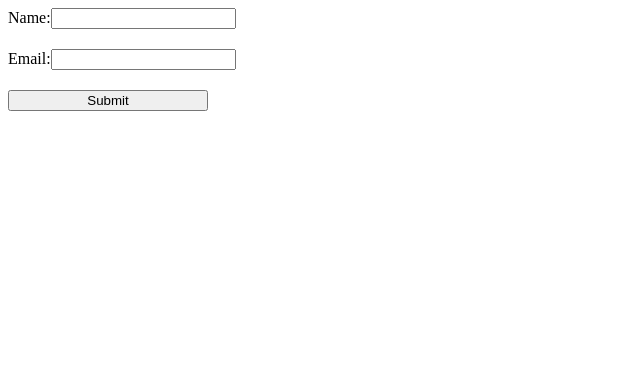
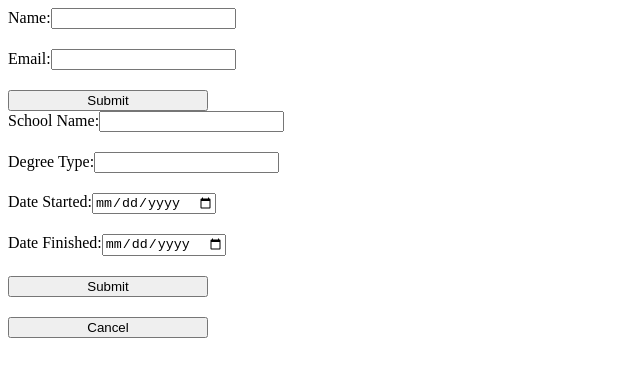
Before and after one commit to mikerachman1/cv-application, a React (Create React App) app: page / in a window 1280 px wide. Shown: the top 376 px of the page, without its empty margins (0-640 px from the left). Built offline with nearby package versions, Linux system fonts and the light colour scheme.

Commit message:
added education section

```diff
--- a/package.json
+++ b/package.json
@@ -9,6 +9,7 @@
     "react": "^18.2.0",
     "react-dom": "^18.2.0",
     "react-scripts": "5.0.1",
+    "uniqid": "^5.4.0",
     "web-vitals": "^2.1.4"
   },
   "scripts": {
--- a/src/App.js
+++ b/src/App.js
@@ -1,8 +1,12 @@
 import General from "./components/General";
+import Education from "./components/Education";
 
 function App() {
   return (
-    <General />
+    <div>
+      <General />
+      <Education />
+    </div>
   );
 }
 
--- /dev/null
+++ b/src/components/Education.js
@@ -0,0 +1,167 @@
+import React, { Component } from "react";
+import uniqid from "uniqid";
+
+class Education extends Component {
+  constructor() {
+    super();
+    this.state = {
+      schoolInfo: {
+        name: '',
+        title: '',
+        dateFrom: '',
+        dateTo: '',
+        id: uniqid(),
+      },
+      schools: [],
+      formActive: true,
+    };
+  };
+
+  toggleForm = () => {
+    this.state.formActive ?
+      this.setState({
+        formActive: false,
+      })
+    :
+      this.setState({
+        formActive: true,
+      })
+  };
+
+  handleNameChange = (e) => {
+    this.setState({
+      schoolInfo : {
+        name: e.target.value,
+        id: this.state.schoolInfo.id,
+        title: this.state.schoolInfo.title,
+        dateFrom: this.state.schoolInfo.dateFrom,
+        dateTo: this.state.schoolInfo.dateTo,
+      }
+    });
+  };
+
+  handleTitleChange = (e) => {
+    this.setState({
+      schoolInfo : {
+        title: e.target.value,
+        id: this.state.schoolInfo.id,
+        dateFrom: this.state.schoolInfo.dateFrom,
+        dateTo: this.state.schoolInfo.dateTo,
+        name: this.state.schoolInfo.name,
+      }
+    });
+  };
+
+  handleDateFromChange = (e) => {
+    this.setState({
+      schoolInfo : {
+        dateFrom: e.target.value,
+        id: this.state.schoolInfo.id,
+        title: this.state.schoolInfo.title,
+        dateTo: this.state.schoolInfo.dateTo,
+        name: this.state.schoolInfo.name,
+      }
+    });
+  };
+
+  handleDateToChange = (e) => {
+    this.setState({
+      schoolInfo : {
+        dateTo: e.target.value,
+        id: this.state.schoolInfo.id,
+        title: this.state.schoolInfo.title,
+        dateFrom: this.state.schoolInfo.dateFrom,
+        name: this.state.schoolInfo.name,
+      }
+    });
+  };
+
+  onSubmit = (e) => {
+    e.preventDefault();
+    this.setState({
+      schools: this.state.schools.concat(this.state.schoolInfo),
+      schoolInfo: {
+        name: '',
+        title: '',
+        dateFrom: '',
+        dateTo: '',
+        id: uniqid(),
+      },
+    });
+    this.toggleForm();
+  };
+
+  deleteSchool = (i) => {
+    this.setState({
+      schools: this.state.schools.filter(school => school !== this.state.schools[i]),
+    })
+  }
+
+  render() {
+    const { schoolInfo, schools, formActive } = this.state;
+    return(
+      <div id="education">
+        {formActive ?
+        <form>
+          <label htmlFor="school-name">
+            School Name:
+            <input
+              id="school-name"
+              type="text"
+              value={schoolInfo.name}
+              onChange={this.handleNameChange}
+            />
+          </label>
+          <label htmlFor="title">
+            Degree Type:
+            <input
+              id="title"
+              type="text"
+              value={schoolInfo.title}
+              onChange={this.handleTitleChange}
+            />
+          </label>
+          <label htmlFor="date-from">
+            Date Started:
+            <input
+              id="date-from"
+              type="date"
+              value={schoolInfo.dateFrom}
+              onChange={this.handleDateFromChange}
+            />
+          </label>
+          <label htmlFor="date-to">
+            Date Finished:
+            <input
+              id="date-from"
+              type="date"
+              value={schoolInfo.dateTo}
+              onChange={this.handleDateToChange}
+            />
+          </label>
+          <button onClick={this.onSubmit} className="button">Submit</button>
+          <button onClick={this.toggleForm} className="button">Cancel</button>
+        </form>
+        :
+        <button onClick={this.toggleForm}>Add Experience</button>
+        }
+        <ul>
+          {schools.map((school, i) => {
+            return <div key={school.id}>
+                <li>
+                  <p>{school.name}</p>
+                  <p>{school.title}</p>
+                  <p>From: {school.dateFrom}</p>
+                  <p>To: {school.dateTo}</p>
+                </li>
+                <button onClick={() => this.deleteSchool(i)}>Delete</button>
+              </div>
+          })}
+        </ul>
+      </div>
+    );
+  }
+
+}
+
+export default Education;
--- a/src/components/General.js
+++ b/src/components/General.js
@@ -65,7 +65,7 @@ class General extends Component {
               onChange={this.handleEmailChange}
               />
           </label>
-          <button onClick={this.submitForm} className="submit">
+          <button onClick={this.submitForm} className="button">
             Submit
           </button>
         </form>
@@ -73,7 +73,7 @@ class General extends Component {
         <div>
           <h3>{name}</h3>
           <h3>{email}</h3>
-          <button onClick={this.toggleForm}>Edit</button>
+          <button onClick={this.toggleForm} className="button">Edit</button>
         </div>
       }
       </div>
--- a/src/styles/general.css
+++ b/src/styles/general.css
@@ -4,6 +4,6 @@
   gap: 20px;
 }
 
-.submit{
+.button{
   max-width: 200px;
 }
```
Also changed, not shown: 1 other file (tests, documents, lock files or other folders).
